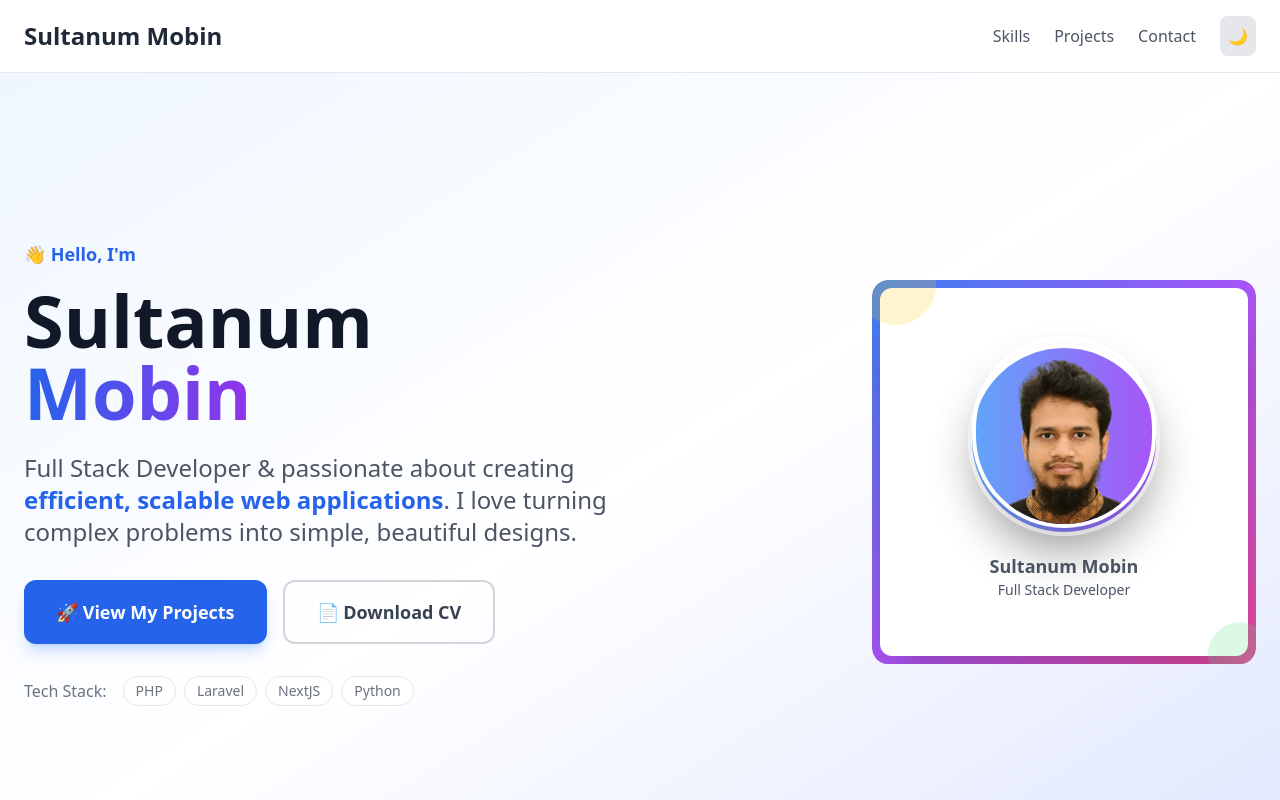
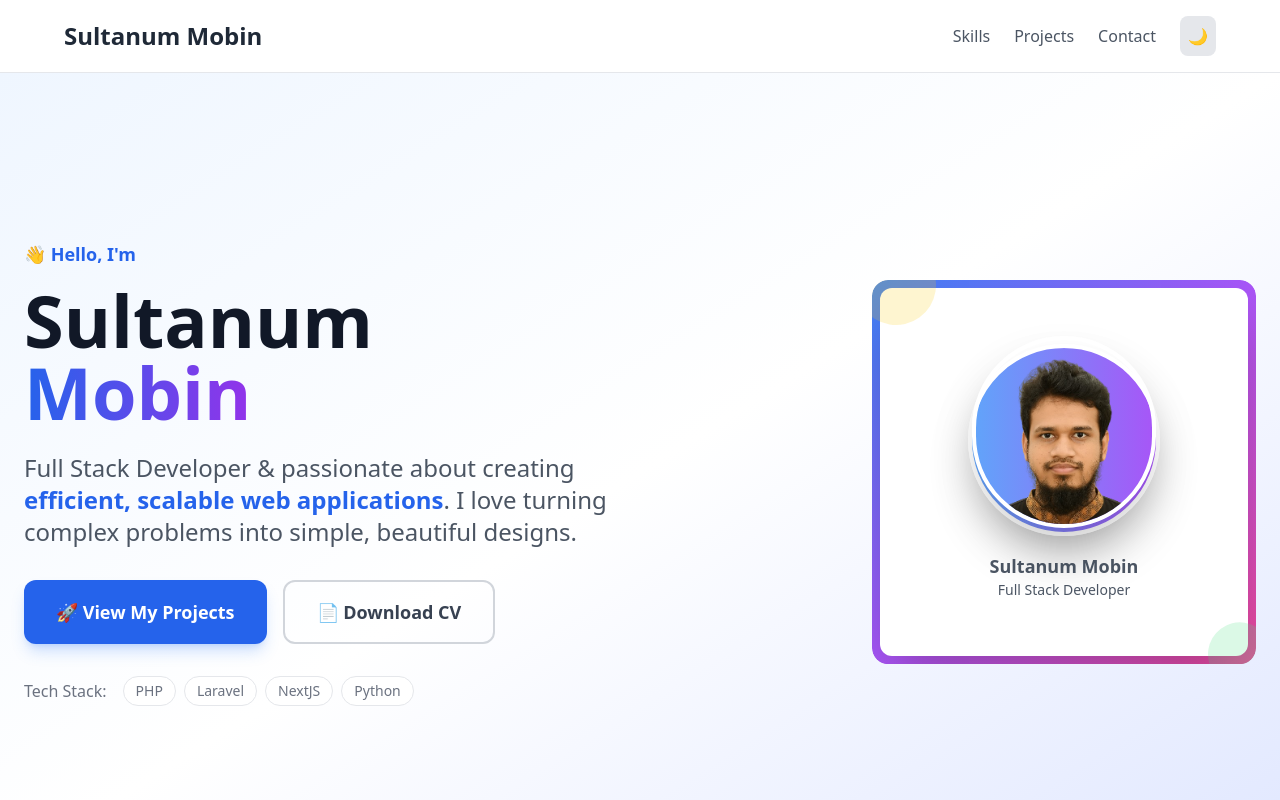
Before and after one commit to smsultan76/portfolio, a Next.js app: page / in a window 1280 px wide. Shown: the top 800 px of the page. Built offline with nearby package versions, Linux system fonts and the light colour scheme.

Commit message:
optimize header

```diff
--- a/app/components/Header.tsx
+++ b/app/components/Header.tsx
@@ -6,7 +6,7 @@ export default function Header() {
   const { isDark, toggleTheme } = useTheme();
 
   return (
-    <header className="sticky top-0 z-50 bg-white/80 dark:bg-gray-900/80 backdrop-blur-md border-b border-gray-200 dark:border-gray-700 transition-all duration-300">
+    <header className="sticky top-0 z-50 bg-white/80 md:px-10 dark:bg-gray-900/80 backdrop-blur-md border-b border-gray-200 dark:border-gray-700 transition-all duration-300">
       <nav className="container mx-auto px-6 py-4">
         <div className="flex justify-between items-center">
           <div className="text-2xl font-bold text-gray-800 dark:text-white transition-colors">
```
